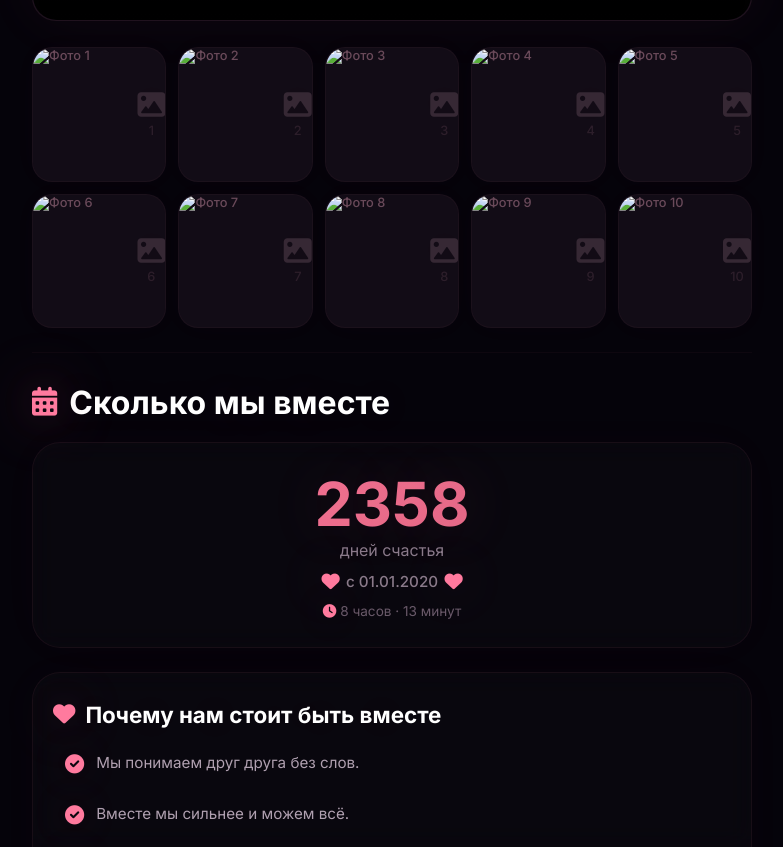
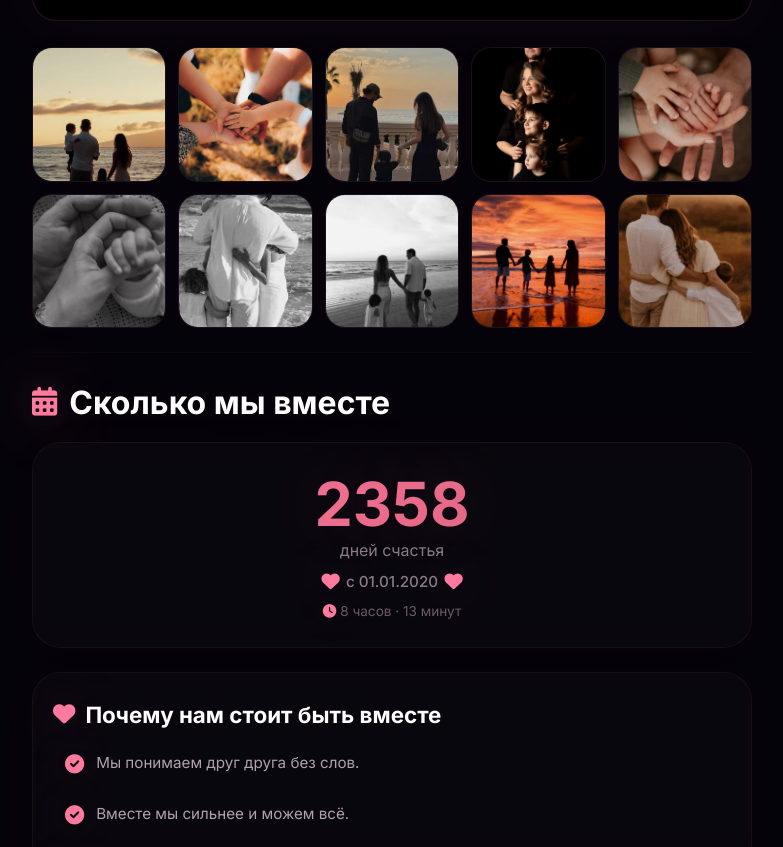
Before and after one commit to technikalsupportmdk777/myfamily, a plain HTML site: page index.html in a window 1280 px wide. Shown: the part 1074-1921 px from the top of the page, without its empty margins (248-1031 px from the left). Drawn offline with Linux system fonts and the light colour scheme; grey boxes are pictures that could not be loaded.

Commit message:
Update index.html

```diff
--- a/index.html
+++ b/index.html
@@ -7,6 +7,7 @@
     <link href="https://fonts.googleapis.com/css2?family=Inter:wght@300;400;500;600;700;800;900&display=swap" rel="stylesheet" />
     <link rel="stylesheet" href="https://cdnjs.cloudflare.com/ajax/libs/font-awesome/6.0.0-beta3/css/all.min.css" />
     <style>
+        /* ─── все стили без изменений ─── */
         * {
             margin: 0;
             padding: 0;
@@ -304,6 +305,8 @@
             align-items: center;
             gap: 4px;
             opacity: 0.3;
+            position: absolute;
+            pointer-events: none;
         }
         .photo-item .placeholder-icon i {
             font-size: 28px;
@@ -629,16 +632,17 @@
                     </video>
                 </div>
                 <div class="photos-grid">
-                    <div class="photo-item"><img src="#" alt="Фото 1" /><div class="placeholder-icon"><i class="fas fa-image"></i><span>1</span></div></div>
-                    <div class="photo-item"><img src="#" alt="Фото 2" /><div class="placeholder-icon"><i class="fas fa-image"></i><span>2</span></div></div>
-                    <div class="photo-item"><img src="#" alt="Фото 3" /><div class="placeholder-icon"><i class="fas fa-image"></i><span>3</span></div></div>
-                    <div class="photo-item"><img src="#" alt="Фото 4" /><div class="placeholder-icon"><i class="fas fa-image"></i><span>4</span></div></div>
-                    <div class="photo-item"><img src="#" alt="Фото 5" /><div class="placeholder-icon"><i class="fas fa-image"></i><span>5</span></div></div>
-                    <div class="photo-item"><img src="#" alt="Фото 6" /><div class="placeholder-icon"><i class="fas fa-image"></i><span>6</span></div></div>
-                    <div class="photo-item"><img src="#" alt="Фото 7" /><div class="placeholder-icon"><i class="fas fa-image"></i><span>7</span></div></div>
-                    <div class="photo-item"><img src="#" alt="Фото 8" /><div class="placeholder-icon"><i class="fas fa-image"></i><span>8</span></div></div>
-                    <div class="photo-item"><img src="#" alt="Фото 9" /><div class="placeholder-icon"><i class="fas fa-image"></i><span>9</span></div></div>
-                    <div class="photo-item"><img src="#" alt="Фото 10" /><div class="placeholder-icon"><i class="fas fa-image"></i><span>10</span></div></div>
+                    <!-- ФОТО С ПРАВИЛЬНЫМИ ССЫЛКАМИ -->
+                    <div class="photo-item"><img src="photo1.jpg" alt="Фото 1" /></div>
+                    <div class="photo-item"><img src="photo2.jpg" alt="Фото 2" /></div>
+                    <div class="photo-item"><img src="photo3.jpg" alt="Фото 3" /></div>
+                    <div class="photo-item"><img src="photo4.jpg" alt="Фото 4" /></div>
+                    <div class="photo-item"><img src="photo5.jpg" alt="Фото 5" /></div>
+                    <div class="photo-item"><img src="photo6.jpg" alt="Фото 6" /></div>
+                    <div class="photo-item"><img src="photo7.jpg" alt="Фото 7" /></div>
+                    <div class="photo-item"><img src="photo8.jpg" alt="Фото 8" /></div>
+                    <div class="photo-item"><img src="photo9.jpg" alt="Фото 9" /></div>
+                    <div class="photo-item"><img src="photo10.jpg" alt="Фото 10" /></div>
                 </div>
             </div>
         </section>
```
